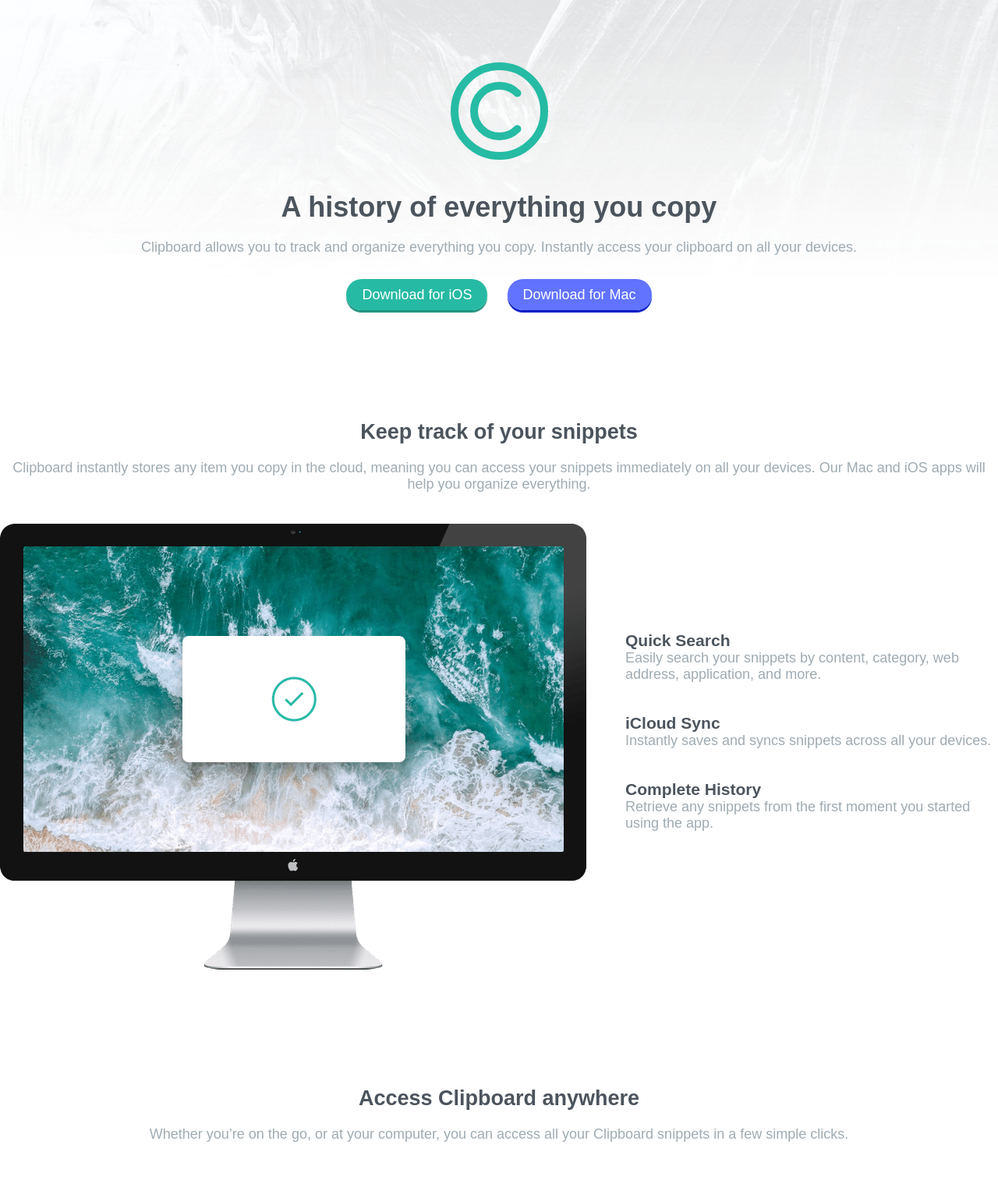
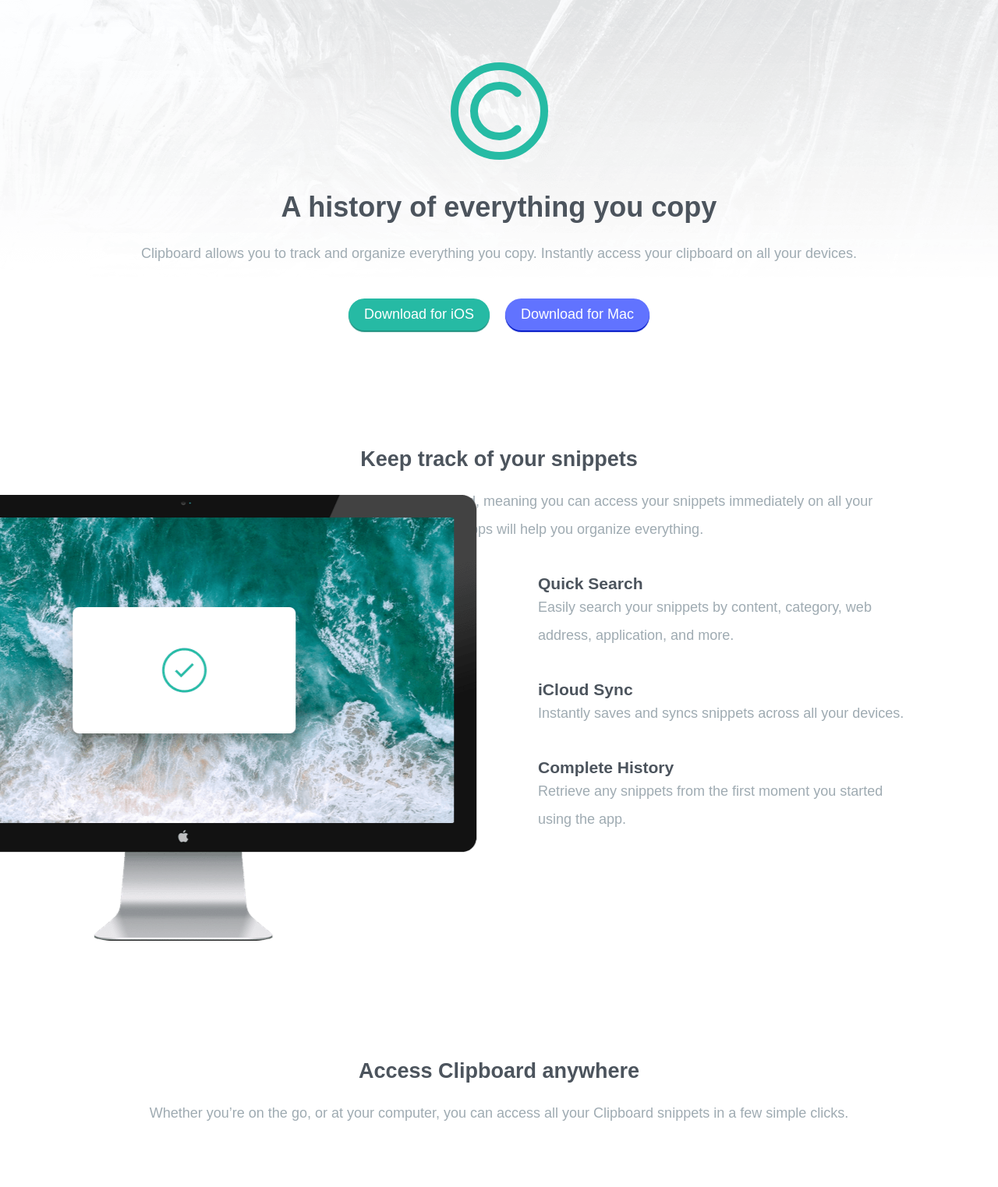
Before and after one commit to OmarDayyat/Clipboard-landing-page, a plain HTML site: page index.html in a window 1280 px wide. Shown: the top 1523 px of the page at 78% size. Drawn offline with Linux system fonts and the light colour scheme; a web font is replaced by a local one.

Commit message:
Finish of desktop layout

```diff
--- a/index.html
+++ b/index.html
@@ -16,8 +16,12 @@
 
   <body>
     <main>
-      <div class="main-container">
+      <div class="grid-container">
+        <div class="grid-col-1"></div>
+        <div class="grid-col-2">
+          <div class="logo-wrapper">
             <img class="logo" src="./images/logo.svg" alt="logo" />
+          </div>
           <h1>A history of everything you copy</h1>
           <p>Clipboard allows you to track and organize everything you
             copy. Instantly access your clipboard on all your devices.</p>
@@ -29,8 +33,11 @@
           <p>Clipboard instantly stores any item you copy in the cloud,
             meaning you can access your snippets immediately on all your
             devices. Our Mac and iOS apps will help you organize everything.</p>
+
           <div class="computer-screen-container">
+            <div class="screen-image-wrapper">
               <img class="screen-image" src="./images/image-computer.png" alt="screen" />
+            </div>
             <div class="screen-headers">
               <div class="s-header">
                 <h3>Quick Search</h3>
@@ -46,12 +53,16 @@
               </div>
             </div>
           </div>
+
           <h2>Access Clipboard anywhere</h2>
           <p>Whether you’re on the go, or at your computer, you can access all your Clipboard
             snippets in a few simple clicks.</p>
+          <div class="devices-wrapper">
             <img class="devices-image" src="./images/image-devices.png" alt="devices" />
+          </div>
           <h2>Supercharge your workflow</h2>
           <p>We’ve got the tools to boost your productivity.</p>
+
           <div class="features">
             <div class="feature">
               <img class="feature-image" src="./images/icon-blacklist.svg" alt="blacklists" />
@@ -69,6 +80,7 @@
               <p>Quick preview of all snippets on your Clipboard for easy access.</p>
             </div>
           </div>
+
           <div class="companies-container">
             <img class="company-image" src="./images/logo-google.png" alt="google-logo" />
             <img class="company-image" src="./images/logo-ibm.png" alt="ibm-logo" />
@@ -76,6 +88,7 @@
             <img class="company-image" src="./images/logo-hp.png" alt="hp-logo" />
             <img class="company-image" src="./images/logo-vector-graphics.png" alt="vector-logo" />
           </div>
+
           <h2>Clipboard for iOS and Mac OS</h2>
           <p>Available for free on the App Store. Download for Mac or iOS, sync with iCloud
             and you’re ready to start adding to your clipboard.</p>
@@ -83,6 +96,11 @@
             <a class="IOS-btn href=" #">Download for iOS</a>
             <a class="Mac-btn href=" #">Download for Mac</a>
           </div>
+        </div>
+        <div class="grid-col-3"></div>
+        <div class="grid-col-4"></div>
+        <div class="grid-col-5"></div>
+
       </div>
     </main>
 
--- a/styles/style.scss
+++ b/styles/style.scss
@@ -21,23 +21,24 @@ html{
 h1{
   margin-bottom: 20px;
   color: $Dark-Grayish-Blue;
+  text-align: center;
  }
 
 h2{
   margin-bottom: 20px;
- }
-
-h3{
+  text-align: center;
  }
 
  h4{
    text-align: center;
+   margin-bottom: 20px;
  }
 
 p{
   color: $Grayish-Blue;
   margin-bottom: 40px;
   text-align: center;
+  line-height: 2;
  }
 
 a{
@@ -47,18 +48,19 @@ a{
  }
 
 /*==================
-  Main Container
+  Grid Container
   ==================*/
 
-.main-container{
-  display: flex;
-  position: relative;
-  flex-direction: column;
-  justify-content: center;
-  align-items: center;
-  padding: 80px 0;
-  width: 100%;
- }
+.grid-container{
+    display: grid;
+    grid-template-columns: 1fr 2fr 2fr 2fr 1fr;
+    padding: 80px 0;
+  }
+
+.grid-col-2{
+    grid-column-start: 2;
+    grid-column-end: 5;
+  }
 
 /*==================
   Logo Container
@@ -68,11 +70,17 @@ a{
   margin-bottom: 40px;
 }
 
+.logo-wrapper{
+  display: flex;justify-content: center;
+}
+
 /*==================
   Download Buttons
   ==================*/
 
 .download-btns{
+  display: flex;
+  justify-content: center;
   margin-bottom: 150px;
  }
 
@@ -80,16 +88,22 @@ a{
   background-color: $Strong-Cyan;
   padding: 10px 20px;
   border-radius: 50px;
-  box-shadow: 0 3px 1px $Strong-Cyan-dark;
+  box-shadow: 0 2px 1px $Strong-Cyan-dark;
   margin-right: 10px;
+  &:hover{
+    opacity: 0.9;
+  }
  }
 
 .Mac-btn{
   background-color: $Light-Blue;
   padding: 10px 20px;
   border-radius: 50px;
-  box-shadow: 0 3px 1px $Light-Blue-dark;
+  box-shadow: 0 2px 1px $Light-Blue-dark;
   margin-left: 10px;
+  &:hover{
+    opacity: 0.9;
+  }
 }
 
 /*==================
@@ -97,19 +111,31 @@ a{
   ==================*/
 
 .computer-screen-container{
-  display: flex;
+  display: grid;
+  grid-template-columns: 1fr 2fr 1fr 1fr 1fr;
+  justify-content: center;
   align-items: center;
-  margin-bottom: 150px;
-}
-
-.screen-image{
-  margin-right: 50px;
+  margin-bottom: 250px;
+  grid-column: span 6;
 }
 
 .screen-headers{
+  margin-left: 50px;
   width: 100%;
+  grid-column-start: 3;
+  grid-column-end: 6;
   p{
     text-align: start;
+  }
+}
+
+.screen-image-wrapper{
+  position: absolute;
+  transform: translate(-40%);
+  grid-column-start: 1;
+  grid-column-end: 2;
+  .screen-image{
+    width: 100%;
   }
 }
 
@@ -117,7 +143,9 @@ a{
   Devices Image
   ==================*/
 
-.devices-image{
+.devices-wrapper{
+  display: flex ;
+  justify-content: center;
   margin: 80px 0;
 }
 
@@ -127,9 +155,8 @@ a{
 
 .features{
   display: flex;
-  justify-content: space-evenly;
-  align-items: center;
-  width: 100%;
+  justify-content: space-around;
+  align-items: flex-start;
 }
 
 .feature{
@@ -138,11 +165,14 @@ a{
   align-items: center;
   width: 100%;
   p{
-    width: 80%;
+    width: 90%;
   }
 }
 
-
+.feature-image{
+  width: 40px;
+  height: 32px;
+}
 
 /*==================
   Companies Container
@@ -154,9 +184,6 @@ a{
   align-items: center;
   margin: 150px 0;
   width: 100%;
-}
-
-.company-image{
 }
 
 /*==================
@@ -185,6 +212,10 @@ footer{
   h5:first-child{
     margin-bottom: 30px;
    }
+   h5:hover{
+     cursor: pointer;
+     color: $Strong-Cyan;
+   }
 }
 
 .footer-guide{
@@ -199,6 +230,10 @@ footer{
   margin-right: 30px;
   transform: scale(1.5);
   color: $Dark-Grayish-Blue;
+  &:hover{
+    cursor: pointer;
+    color: $Strong-Cyan;
+  }
 }
 
 /*==================
```
Also changed, not shown: styles/style.css, 1 other file. Lines whose indentation alone changed are shown as unchanged.
